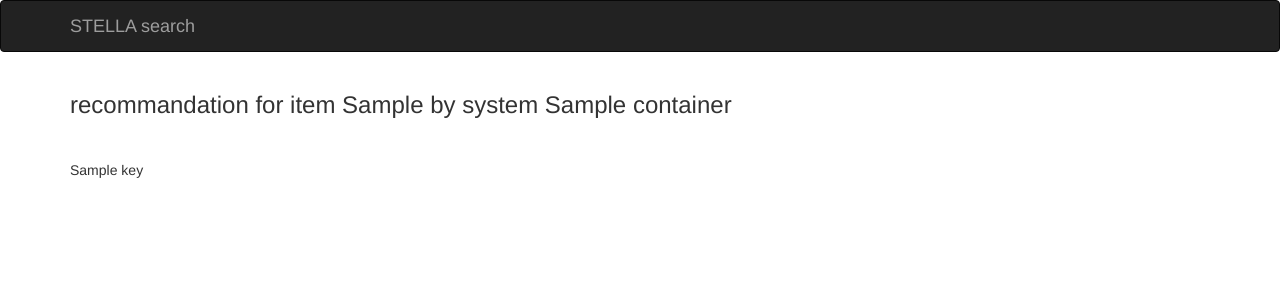
After one commit to stella-project/stella-search, a Flask app: page /detail/1 in a window 1280 px wide. The commit adds this page. Shown: the top 300 px of the page. Run offline with Flask 2, Linux system fonts and the light colour scheme; a database or web service that is not in the repository returns one stand-in record (values such as "Sample title"); data that the repository does not hold is empty; some libraries are stand-ins or nearby versions.

Commit message:
add detail page

```diff
--- a/app.py
+++ b/app.py
@@ -31,6 +31,16 @@ def index():
 
     return render_template('index.html', form=form, results=results)
 
+@app.route('/detail/<string:doc_id>', methods=['GET'])
+def detail(doc_id):
+
+
+    req = requests.get("http://0.0.0.0/stella/api/v1/recommend_dataset/" + doc_id).json()
+    print(req.values())
+    results = list(req.values())
+
+    return render_template('detail.html', results=req)
+
 
 if __name__ == '__main__':
     app.run(debug=True, host='0.0.0.0', port=5000)
--- /dev/null
+++ b/templates/detail.html
@@ -0,0 +1,21 @@
+{% extends "base.html" %}
+{% import "bootstrap/wtf.html" as wtf %}
+
+{% block title %}STELLA search{% endblock %}
+
+{% block page_content %}
+<div class="mx-auto" style="margin: 0 auto; width: 500px;">
+
+</div>
+{% if results %}
+<h3>recommandation for item {{results.target_items}} by system {{results.container}}</h3>
+    <div style="padding-top: 25px;">
+    <ul class="list-group">
+    {% for key in results.similar_items %}
+      <h5> {{key}} </h5>
+
+    {% endfor %}
+    </ul>
+    </div>
+{% endif %}
+{% endblock %}
--- a/templates/index.html
+++ b/templates/index.html
@@ -11,12 +11,14 @@
     <div style="padding-top: 25px;">
     <ul class="list-group">
     {% for result in results %}
-        <a href={{ result['article_url'] }} class="list-group-item list-group-item-action flex-column align-items-start">
+        <a href={{"detail/"+result['id'] }} class="list-group-item list-group-item-action flex-column align-items-start">
             <div class="d-flex w-100 justify-content-between">
                 <h5 class="mb-1">{{ result['title'] }}</h5>
                 <small class="text-muted">{{ result['type'] }}</small>
             </div>
-            <p class="mb-1">{{ result['text'][:200] + '...' }}</p>
+            {% if result.text  %}
+            <p class="mb-1">{{ result.text  }}</p>
+            {% endif %}
             <small class="text-muted">{{ result['source'] }}</small>
         </a>
     {% endfor %}
```
